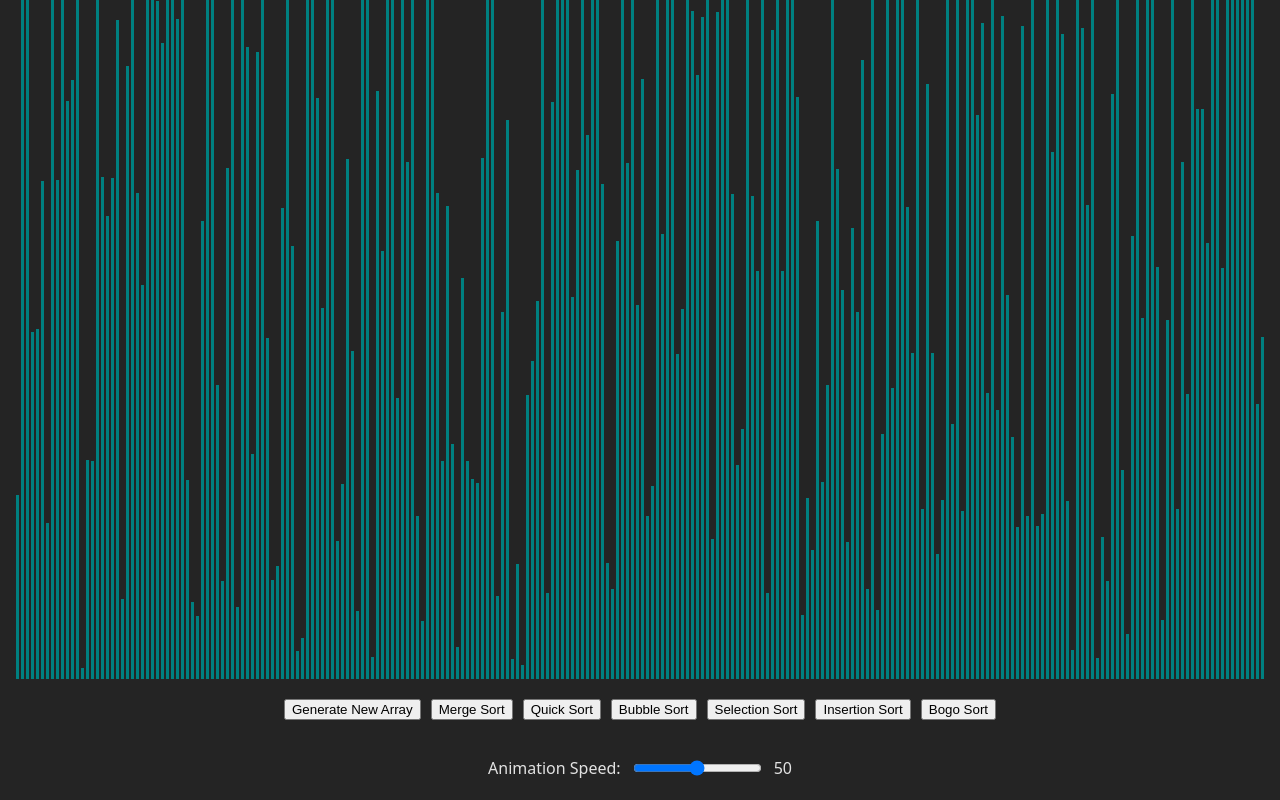
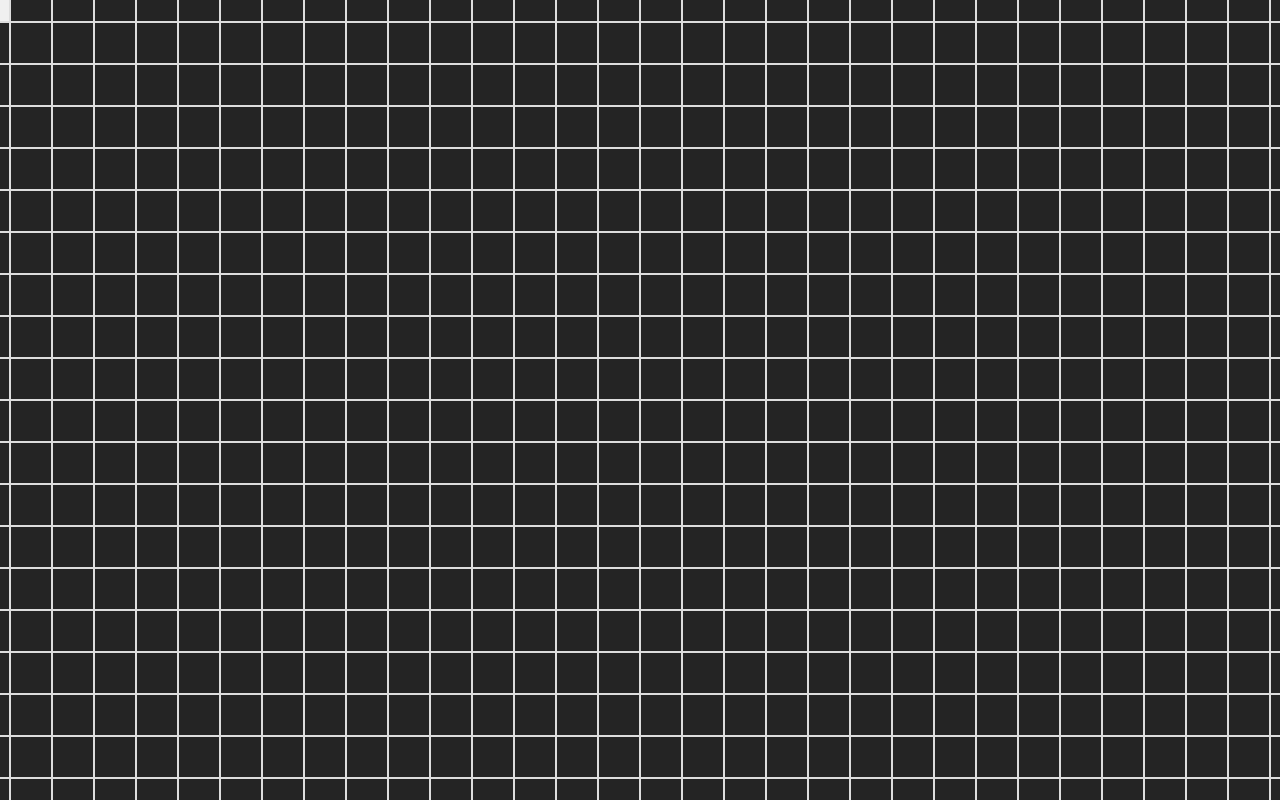
Before and after one commit to juic-in/DSA-Visualiser, a React (Vite) app in the folder dsa-visualiser/: page /pathfinding in a window 1280 px wide. Built offline with nearby package versions, Linux system fonts and the light colour scheme.

Commit message:
feat: basic grid layout

```diff
--- a/dsa-visualiser/package.json
+++ b/dsa-visualiser/package.json
@@ -11,12 +11,14 @@
   },
   "dependencies": {
     "react": "^19.1.0",
-    "react-dom": "^19.1.0"
+    "react-dom": "^19.1.0",
+    "react-router-dom": "^7.6.0"
   },
   "devDependencies": {
     "@eslint/js": "^9.25.0",
     "@types/react": "^19.1.2",
     "@types/react-dom": "^19.1.2",
+    "@types/react-router-dom": "^5.3.3",
     "@vitejs/plugin-react": "^4.4.1",
     "eslint": "^9.25.0",
     "eslint-plugin-react-hooks": "^5.2.0",
--- a/dsa-visualiser/src/App.tsx
+++ b/dsa-visualiser/src/App.tsx
@@ -1,12 +1,24 @@
-import { SortingVisualiser } from './components/SortingVisualiser/SortingVisualiser'
+import { BrowserRouter, Route, Routes } from 'react-router-dom';
+import { SortingVisualiser } from './components/SortingVisualiser/SortingVisualiser';
+import { PathfindingVisualiser } from './components/PathfindingVisualiser/PathfindingVisualiser';
 
 function App() {
-
   return (
     <>
-      <SortingVisualiser min={5} max={1000} arraySize={250}/>
+      <BrowserRouter>
+        <Routes>
+          <Route
+            path="/sorting"
+            element={<SortingVisualiser min={5} max={1000} arraySize={250} />}
+          />
+          <Route
+            path="/pathfinding"
+            element={<PathfindingVisualiser maxRows={20} maxCols={50}/>}
+          />
+        </Routes>
+      </BrowserRouter>
     </>
-  )
+  );
 }
 
-export default App
+export default App;
--- /dev/null
+++ b/dsa-visualiser/src/components/PathfindingVisualiser/PathfindingVisualiser.css
@@ -0,0 +1,36 @@
+.cells-container {
+  display: flex;
+  flex-direction: column;
+  align-items: center;
+  justify-content: center;
+  height: 100vh;
+}
+
+
+.row {
+  display: flex;
+}
+
+.cell {
+  width: 40px;
+  height: 40px;
+  border: 1px solid #ddd;
+  transition: background-color 0.2s;
+}
+
+.cell.start {
+  background-color: green;
+}
+
+.cell.end {
+  background-color: red;
+}
+
+.cell.wall {
+  background-color: black;
+}
+
+.cell:hover {
+  cursor: pointer;
+  background-color: #f0f0f0;
+}
--- /dev/null
+++ b/dsa-visualiser/src/components/PathfindingVisualiser/PathfindingVisualiser.tsx
@@ -0,0 +1,66 @@
+import { useEffect, useState } from 'react';
+import './PathfindingVisualiser.css'
+interface Cell {
+  row: Number;
+  col: Number;
+  isStart: Boolean;
+  isEnd: Boolean;
+  isWall: Boolean;
+  isVisited: Boolean;
+  distance?: Number;
+  previousNode: Object | null;
+}
+interface Props {
+  maxRows: number;
+  maxCols: number;
+}
+
+function createNode(row: number, col: number): Cell {
+  return {
+    row,
+    col,
+    isStart: false,
+    isEnd: false,
+    isWall: false,
+    isVisited: false,
+    distance: Infinity,
+    previousNode: null,
+  };
+}
+
+export const PathfindingVisualiser = ({ maxRows, maxCols }: Props) => {
+  const [cells, setCells] = useState<Cell[][]>([]);
+  const [start, setStart] = useState<Cell | null>(null);
+  const [end, setEnd] = useState<Cell | null>(null);
+
+  const resetCells = () => {
+    const cells: Cell[][] = [];
+    for (let row = 0; row < maxRows; row++) {
+      const currentRow: Cell[] = [];
+      for (let col = 0; col < maxCols; col++) {
+        currentRow.push(createNode(row, col));
+      }
+      cells.push(currentRow);
+    }
+    setCells(cells);
+  };
+
+  useEffect(() => {
+    resetCells();
+  }, []);
+
+  return (
+  <div className="cells-container">
+    {cells.map((row, rowIndex) => (
+      <div key={rowIndex} className="row">
+        {row.map((cell, colIndex) => (
+          <div key={colIndex} className="cell">
+
+          </div>
+        ))}
+      </div>
+    ))}
+  </div>
+);
+
+};
--- a/dsa-visualiser/src/components/SortingVisualiser/SortingVisualiser.tsx
+++ b/dsa-visualiser/src/components/SortingVisualiser/SortingVisualiser.tsx
@@ -22,6 +22,7 @@ export const SortingVisualiser = ({ arraySize, min, max }: Props) => {
   const [isAnimating, setIsAnimating] = useState(false);
   const [isSorted, setIsSorted] = useState(false);
   const [animationSpeed, setAnimationSpeed] = useState(50);
+  const [currentAlgorithm, setCurrentAlgorithm] = useState('');
 
   const timeoutsRef = useRef<ReturnType<typeof setTimeout>[]>([]);
 
@@ -35,6 +36,7 @@ export const SortingVisualiser = ({ arraySize, min, max }: Props) => {
     }
     setIsAnimating(false);
     setIsSorted(false);
+    setCurrentAlgorithm('');
     const newArray = [];
     for (let i = 0; i < arraySize; i++) {
       newArray.push(randomIntFromInterval(min, max));
@@ -56,22 +58,30 @@ export const SortingVisualiser = ({ arraySize, min, max }: Props) => {
   const animateSort = (
     type: 'merge' | 'bubble' | 'insertion' | 'quick' | 'bogo' | 'selection'
   ) => {
+    if (isSorted) {
+      resetArray();
+    }
     if (isAnimating) return;
+
     setIsAnimating(true);
     let animations: Animation[] = [];
 
     switch (type) {
       case 'merge':
         animations = getMergeSortAnimations(renderingArray.slice());
+        setCurrentAlgorithm('Merge-Sort')
         break;
       case 'bubble':
         animations = getBubbleSortAnimations(renderingArray.slice());
+        setCurrentAlgorithm('Bubble-Sort')
         break;
       case 'insertion':
         animations = getInsertionSortAnimations(renderingArray.slice());
+        setCurrentAlgorithm('Insertion-Sort')
         break;
       case 'quick':
         animations = getQuickSortAnimations(renderingArray.slice());
+        setCurrentAlgorithm('Quick-Sort')
         break;
     }
 
@@ -108,6 +118,7 @@ export const SortingVisualiser = ({ arraySize, min, max }: Props) => {
   return (
     <div className="main-container">
       <div className="visualiser-wrapper">
+        <p className="algo-type-text">Current Algorithm: {currentAlgorithm}</p>
         <div className="array-container">
           {renderingArray.map((value, index) => (
             <div
--- a/dsa-visualiser/src/index.css
+++ b/dsa-visualiser/src/index.css
@@ -15,6 +15,6 @@
 
 html, body {
   height: 100%;
-  margin: 0; /* Remove default margin */
-  overflow: hidden; /* Prevent scrolling */
+  margin: 0;
+  overflow: hidden;
 }
```
Also changed, not shown: 1 other file (tests, documents, lock files or other folders).
